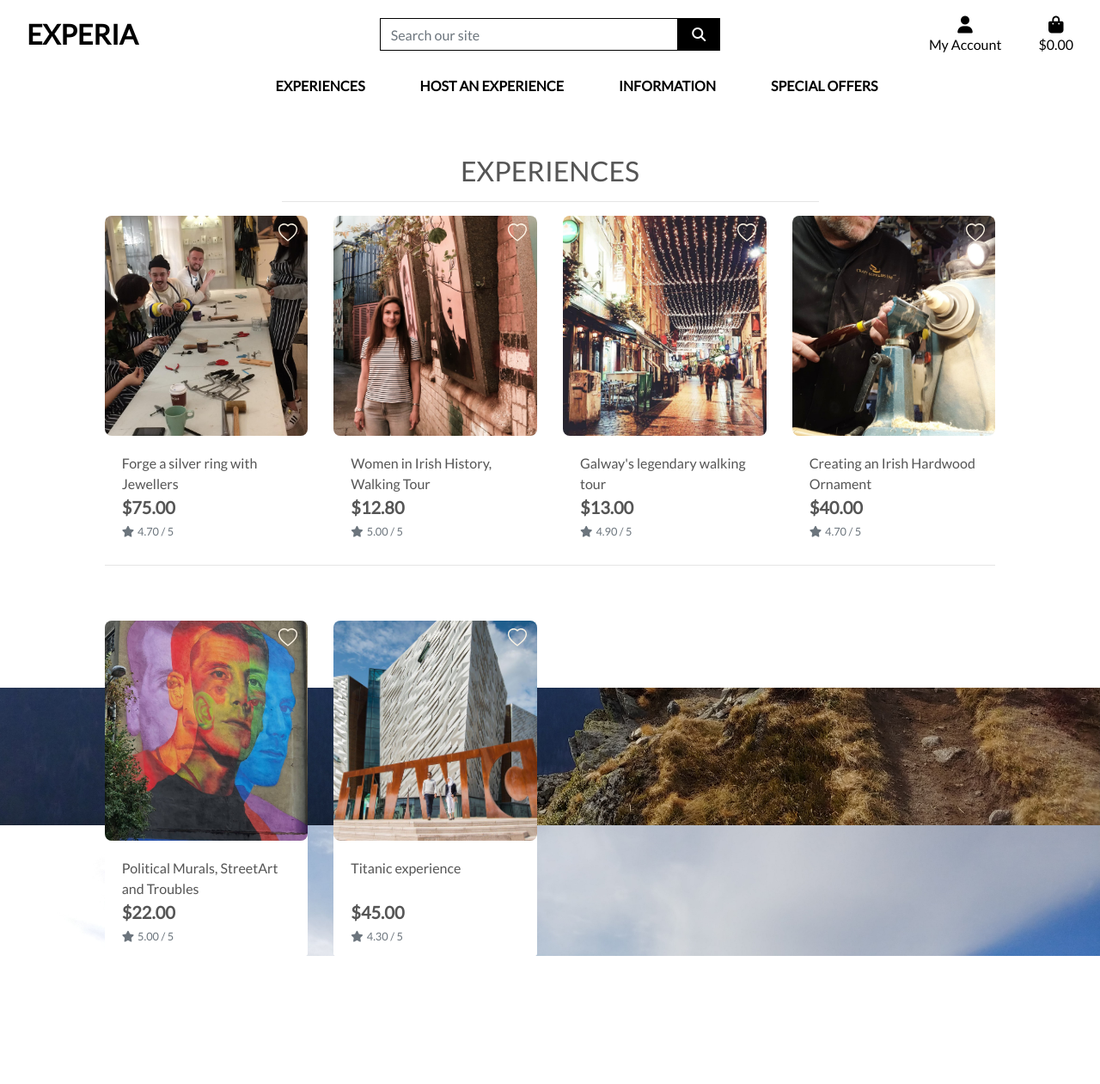
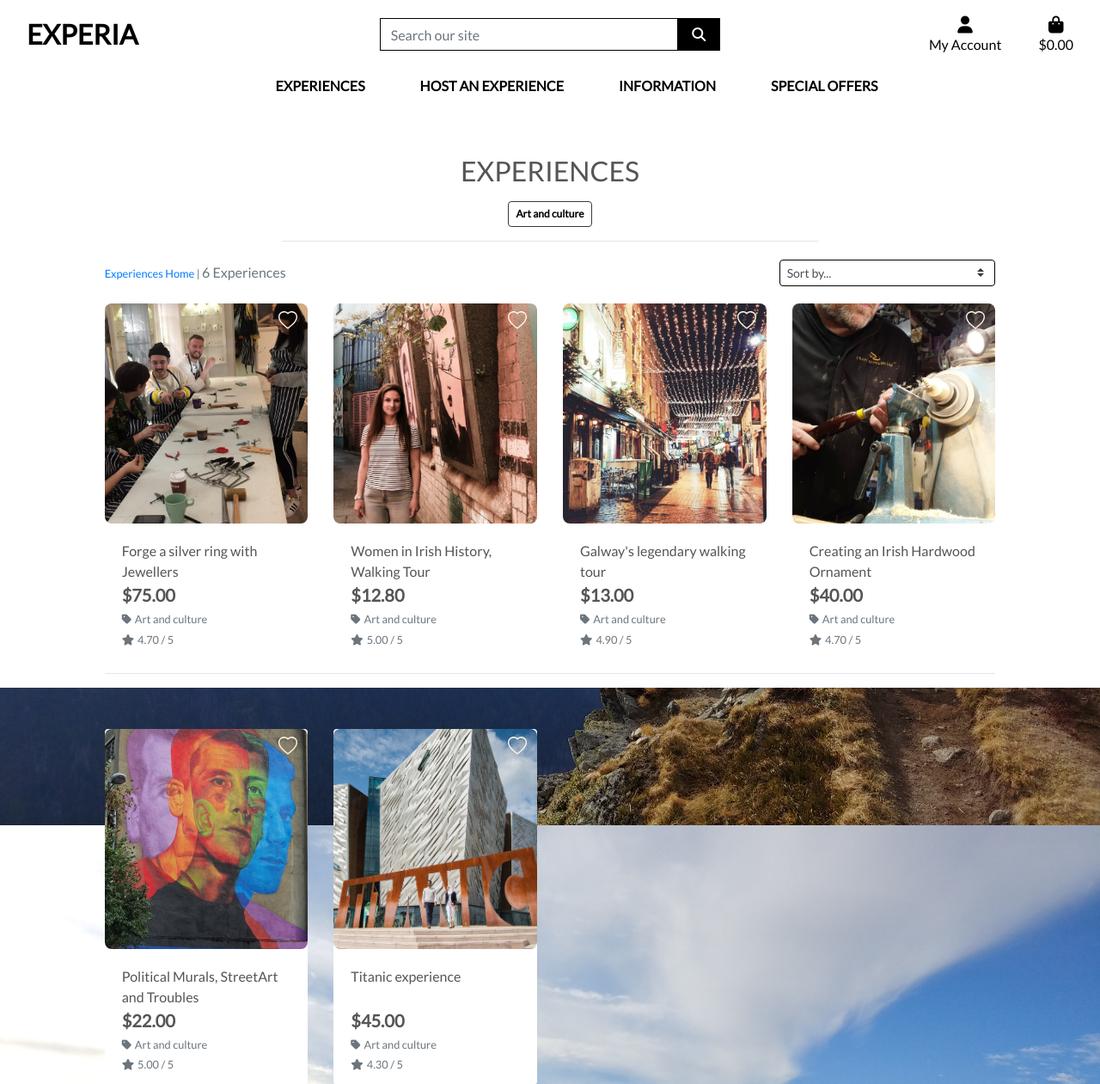
Before and after one commit to Code-Institute-Submissions/devgithubs-experia, a Django app: page /experiences/?experience_category=art in a window 1280 px wide. Shown: the whole page at 86% size. Before the commit the page ends 1112 px from the top, so only its background shows below. Run offline with Django 3.2, Linux system fonts and the light colour scheme; data comes from the database, SQL or seed files in the repository; some libraries are stand-ins or nearby versions.

Commit message:
Added sorting and experience counting

```diff
--- a/experiences/templates/experiences/experiences.html
+++ b/experiences/templates/experiences/experiences.html
@@ -15,12 +15,41 @@
         <div class="row">
             <div class="col text-center mt-3">
                 <h2 class="logo-font">Experiences</h2>
+                {% for c in current_categories %}
+                    <a class="category-badge text-decoration-none" href="{% url 'experiences' %}?experience_category={{ c.name }}">
+                        <span class="p-2 mt-2 badge badge-white text-black rounded-5 border border-dark">{{ c.friendly_name }}</span>
+                    </a>
+                {% endfor %}
                 <hr class="w-50 mb-1">
             </div>
         </div>
         <div class="row">
             <div class="product-container col-10 offset-1">
-                <div class="row mt-1 mb-2"></div>
+                <div class="row mt-1 mb-2">
+                    <div class="col-12 col-md-6 my-auto order-md-last d-flex justify-content-center justify-content-md-end">
+                        <div class="sort-select-wrapper w-50">
+                            <select id="sort-selector" class="custom-select custom-select-sm rounded-4 border border-{% if current_sorting != 'None_None' %}info{% else %}black{% endif %}">
+                                <option value="reset" {% if current_sorting == 'None_None' %}selected{% endif %}>Sort by...</option>
+                                <option value="price_asc" {% if current_sorting == 'price_asc' %}selected{% endif %}>Price (low to high)</option>
+                                <option value="price_desc" {% if current_sorting == 'price_desc' %}selected{% endif %}>Price (high to low)</option>
+                                <option value="rating_asc" {% if current_sorting == 'rating_asc' %}selected{% endif %}>Rating (low to high)</option>
+                                <option value="rating_desc" {% if current_sorting == 'rating_desc' %}selected{% endif %}>Rating (high to low)</option>
+                                <option value="location_asc" {% if current_sorting == 'location_asc' %}selected{% endif %}>City (A-Z)</option>
+                                <option value="location_desc" {% if current_sorting == 'location_desc' %}selected{% endif %}>City (Z-A)</option>
+                                <option value="category_asc" {% if current_sorting == 'category_asc' %}selected{% endif %}>Category (A-Z)</option>
+                                <option value="category_desc" {% if current_sorting == 'category_desc' %}selected{% endif %}>Category (Z-A)</option>
+                            </select>
+                        </div>
+                    </div>
+                    <div class="col-12 col-md-6 order-md-first">
+                        <p class="text-muted mt-3 text-center text-md-left">
+                            {% if search_term or current_categories or current_sorting != 'None_None' %}
+                                <span class="small"><a href="{% url 'experiences' %}">Experiences Home</a> | </span>
+                            {% endif %}
+                            {{ experiences|length }} Experiences{% if search_term %} found for <strong>"{{ search_term }}"</strong>{% endif %}
+                        </p>
+                    </div>
+                </div>
                 <div class="row">
                     {% for experience in experiences %}
                         <div class="col-sm-6 col-md-6 col-lg-4 col-xl-3">
@@ -45,6 +74,13 @@
                                     <div class="row">
                                         <div class="col">
                                             <p class="lead mb-0 text-left font-weight-bold">${{ experience.price }}</p>
+                                            {% if experience.experience_category %}
+                                            <p class="small mt-1 mb-0">
+                                                <a class="text-muted" href="{% url 'experiences' %}?experience_category={{ experience.experience_category.name }}">
+                                                    <i class="fas fa-tag mr-1"></i>{{ experience.experience_category.friendly_name }}
+                                                </a>
+                                            </p>
+                                            {% endif %}
                                             {% if experience.rating %}
                                                 <small class="text-muted"><i class="fas fa-star mr-1"></i>{{ experience.rating }} / 5</small>
                                             {% else %}
--- a/experiences/views.py
+++ b/experiences/views.py
@@ -41,6 +41,8 @@ def all_experiences(request):
             if sortkey == 'name':
                 sortkey = 'lower_name'
                 experiences = experiences.annotate(lower_name=Lower('name'))
+            if sortkey == 'experience_category':
+                sortkey = 'experience_category__name'
 
             if 'direction' in request.GET:
                 direction = request.GET['direction']
--- a/static/css/base.css
+++ b/static/css/base.css
@@ -135,6 +135,15 @@ body {
     background: none;
 }
 
+.category-label {
+    border-radius: 4px;
+}
+
+a.category-badge > span.badge:hover {
+    background: #212529 !important;
+    color: #fff !important;
+}
+
 /* -------------------------------- Media Queries */
 
 /* Slightly larger container on xl screens */
--- a/templates/includes/main-nav.html
+++ b/templates/includes/main-nav.html
@@ -17,10 +17,13 @@
                 Host an experience
             </a>
             <div class="dropdown-menu border-0" aria-labelledby="clothing-link">
-                <a href="" class="dropdown-item">Activewear &amp; Essentials</a>
-                <a href="" class="dropdown-item">Jeans</a>
-                <a href="" class="dropdown-item">Shirts</a>
-                <a href="" class="dropdown-item">All Clothing</a>
+                <a href="#" class="dropdown-item">Host your own experience</a>
+                <a href="{% url 'experiences' %}?experience_category=art" class="dropdown-item">Art & Culture</a>
+                <a href="{% url 'experiences' %}?experience_category=fooddrink" class="dropdown-item">Food & Drink</a>
+                <a href="{% url 'experiences' %}?experience_category=nature" class="dropdown-item">Nature and outdoors</a>
+                <a href="{% url 'experiences' %}?experience_category=sights" class="dropdown-item">Sightseeing</a>
+                <a href="{% url 'experiences' %}?experience_category=sport" class="dropdown-item">Sports</a>
+                <a href="{% url 'experiences' %}?experience_category=art,fooddrink,nature,sights,sport" class="dropdown-item">All Categories</a>
             </div>
         </li>
 
```
